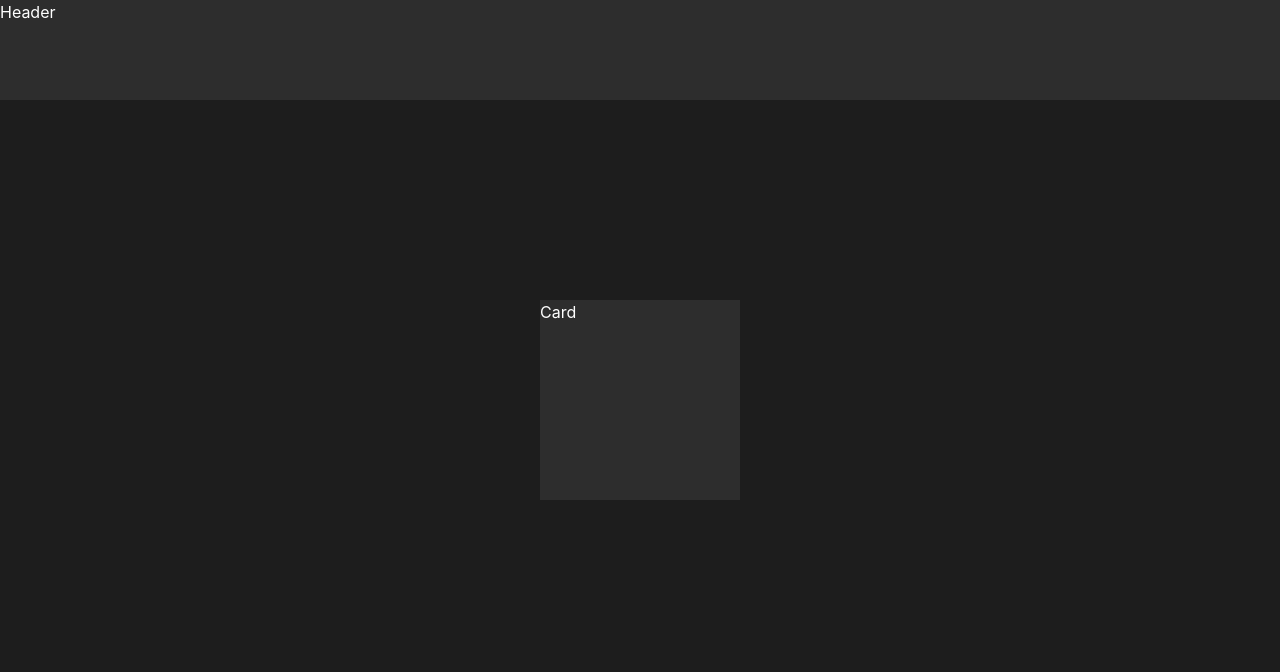
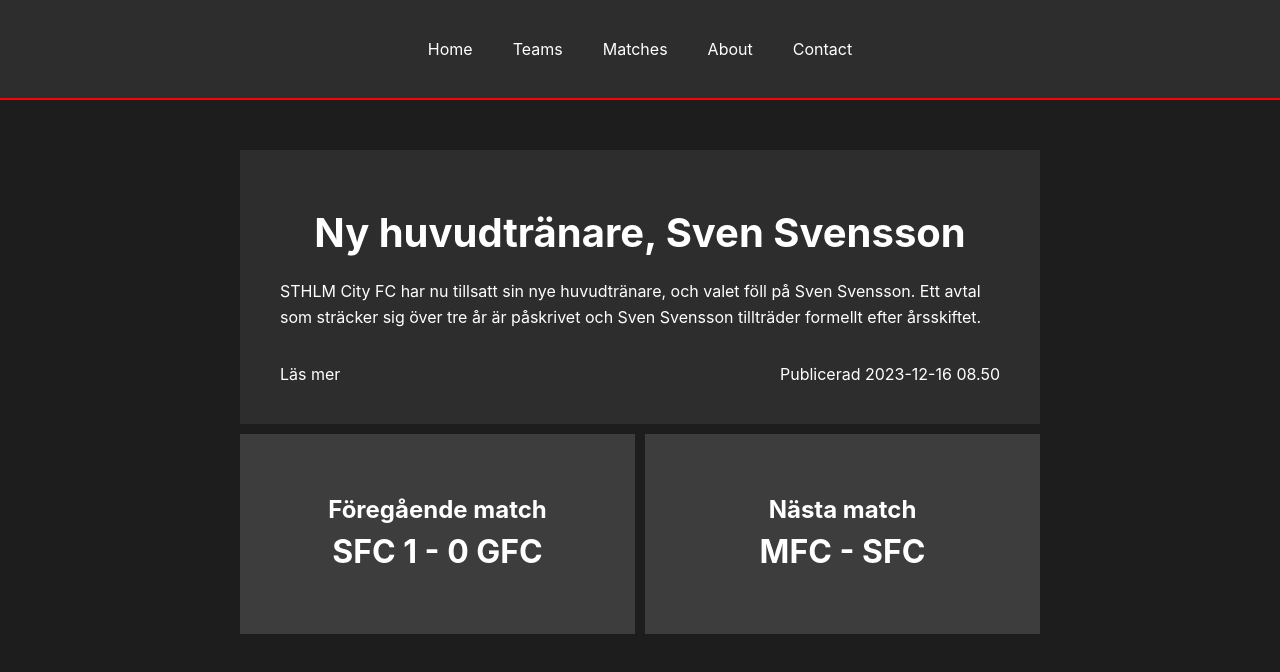
Before and after one commit to Belden1/sthlm, a React (Vite) app: page / in a window 1280 px wide. Shown: the top 672 px of the page. Built offline with nearby package versions, Linux system fonts and the light colour scheme.

Commit message:
Added article content and 2x cards

```diff
--- a/src/components/App.css
+++ b/src/components/App.css
@@ -0,0 +1,7 @@
+.App {
+	display: flex;
+	flex-direction: column;
+	justify-content: center;
+	align-items: center;
+	margin-top: 150px;
+}
--- a/src/components/App.jsx
+++ b/src/components/App.jsx
@@ -1,13 +1,19 @@
 import './App.css';
+import Match from './Match';
 import Card from './Card';
 import Header from './Header';
+import Article from './Article';
 
 function App() {
 	return (
 		<>
+			<Header />
 			<div className="App">
-				<Header />
-				<Card />
+				<Article />
+				<div style={{ display: 'flex', marginTop: '10px' }}>
+					<Match />
+					<Card />
+				</div>
 			</div>
 		</>
 	);
--- /dev/null
+++ b/src/components/Article.css
@@ -0,0 +1,42 @@
+.article-container {
+	max-width: 800px;
+	/* margin: 0 auto; */
+	padding: 20px;
+	/* box-shadow: 0 0 10px rgba(0, 0, 0, 0.1); */
+	background-color: #2d2d2d;
+	/* border-radius: 15px; */
+}
+
+.article-header {
+	text-align: center;
+}
+
+.article-header h1 {
+	font-size: 2.5em;
+	margin-bottom: 10px;
+}
+
+.article-meta {
+	color: #fff;
+}
+
+.article-content {
+	line-height: 1.6;
+	margin: 0 20px;
+}
+
+.article-footer {
+	display: flex;
+	align-items: center;
+	justify-content: space-between;
+}
+
+.article-footer a {
+	text-decoration: none;
+	color: white;
+	padding: 10px 0;
+}
+
+.article-footer a:hover {
+	background-color: #555;
+}
--- /dev/null
+++ b/src/components/Article.jsx
@@ -0,0 +1,27 @@
+import React from 'react';
+import './Article.css';
+
+function Article() {
+	return (
+		<>
+			<article className="article-container">
+				<div className="article-header">
+					<h1>Ny huvudtränare, Sven Svensson</h1>
+				</div>
+				<div className="article-content">
+					<p>
+						STHLM City FC har nu tillsatt sin nye huvudtränare, och valet föll på Sven Svensson. Ett avtal
+						som sträcker sig över tre år är påskrivet och Sven Svensson tillträder formellt efter
+						årsskiftet.
+					</p>
+					<div className="article-footer">
+						<a href="#">Läs mer</a>
+						<p className="article-meta">Publicerad 2023-12-16 08.50</p>
+					</div>
+				</div>
+			</article>
+		</>
+	);
+}
+
+export default Article;
--- /dev/null
+++ b/src/components/Card.css
@@ -0,0 +1,15 @@
+.Card {
+	width: 395px;
+	height: 200px;
+	background-color: #3d3d3d;
+	margin: 0 5px;
+	display: flex;
+	justify-content: center;
+	align-items: center;
+	flex-direction: column;
+}
+
+.Card h1,
+h2 {
+	margin: 0;
+}
--- a/src/components/Card.jsx
+++ b/src/components/Card.jsx
@@ -1,7 +1,15 @@
 import React from 'react';
+import './Card.css';
 
 function Card() {
-	return <div style={{ width: '200px', height: '200px', backgroundColor: '#2d2d2d' }}>Card</div>;
+	return (
+		<>
+			<div className="Card">
+				<h2>Nästa match</h2>
+				<h1>MFC - SFC</h1>
+			</div>
+		</>
+	);
 }
 
 export default Card;
--- /dev/null
+++ b/src/components/Header.css
@@ -0,0 +1,34 @@
+header {
+	/* color: white; */
+	height: 100px;
+	width: 100%;
+	position: fixed;
+	top: 0;
+	left: 0;
+	background-color: #2d2d2d;
+	display: flex;
+	justify-content: center;
+	align-items: center;
+	border-bottom: 2px solid red;
+}
+
+nav ul {
+	list-style: none;
+	padding: 0;
+	margin: 0;
+	display: flex;
+}
+
+nav li {
+	margin: 10px;
+}
+
+nav a {
+	text-decoration: none;
+	color: white;
+	padding: 10px;
+}
+
+nav a:hover {
+	background-color: #555;
+}
--- a/src/components/Header.jsx
+++ b/src/components/Header.jsx
@@ -1,10 +1,31 @@
 import React from 'react';
+import './Header.css';
 
 function Header() {
 	return (
-		<div style={{ height: '100px', width: '100%', position: 'fixed', top: 0, left: 0, backgroundColor: '#2d2d2d' }}>
-			Header
-		</div>
+		<>
+			<header>
+				<nav>
+					<ul>
+						<li>
+							<a href="#home">Home</a>
+						</li>
+						<li>
+							<a href="#teams">Teams</a>
+						</li>
+						<li>
+							<a href="#matches">Matches</a>
+						</li>
+						<li>
+							<a href="#about">About</a>
+						</li>
+						<li>
+							<a href="#contact">Contact</a>
+						</li>
+					</ul>
+				</nav>
+			</header>
+		</>
 	);
 }
 
--- /dev/null
+++ b/src/components/Match.css
@@ -0,0 +1,15 @@
+.Match {
+	width: 395px;
+	height: 200px;
+	background-color: #3d3d3d;
+	margin: 0 5px;
+	display: flex;
+	justify-content: center;
+	align-items: center;
+	flex-direction: column;
+}
+
+.Match h1,
+h2 {
+	margin: 0;
+}
--- /dev/null
+++ b/src/components/Match.jsx
@@ -0,0 +1,15 @@
+import React from 'react';
+import './Match.css';
+
+function Match() {
+	return (
+		<>
+			<div className="Match">
+				<h2>Föregående match</h2>
+				<h1>SFC 1 - 0 GFC</h1>
+			</div>
+		</>
+	);
+}
+
+export default Match;
--- a/src/index.css
+++ b/src/index.css
@@ -18,7 +18,7 @@ body {
 	margin: 0;
 	min-width: 320px;
 	min-height: 100vh;
-	display: flex;
-	justify-content: center;
-	align-items: center;
+	/* display: flex; */
+	/* justify-content: center; */
+	/* align-items: center; */
 }
```
